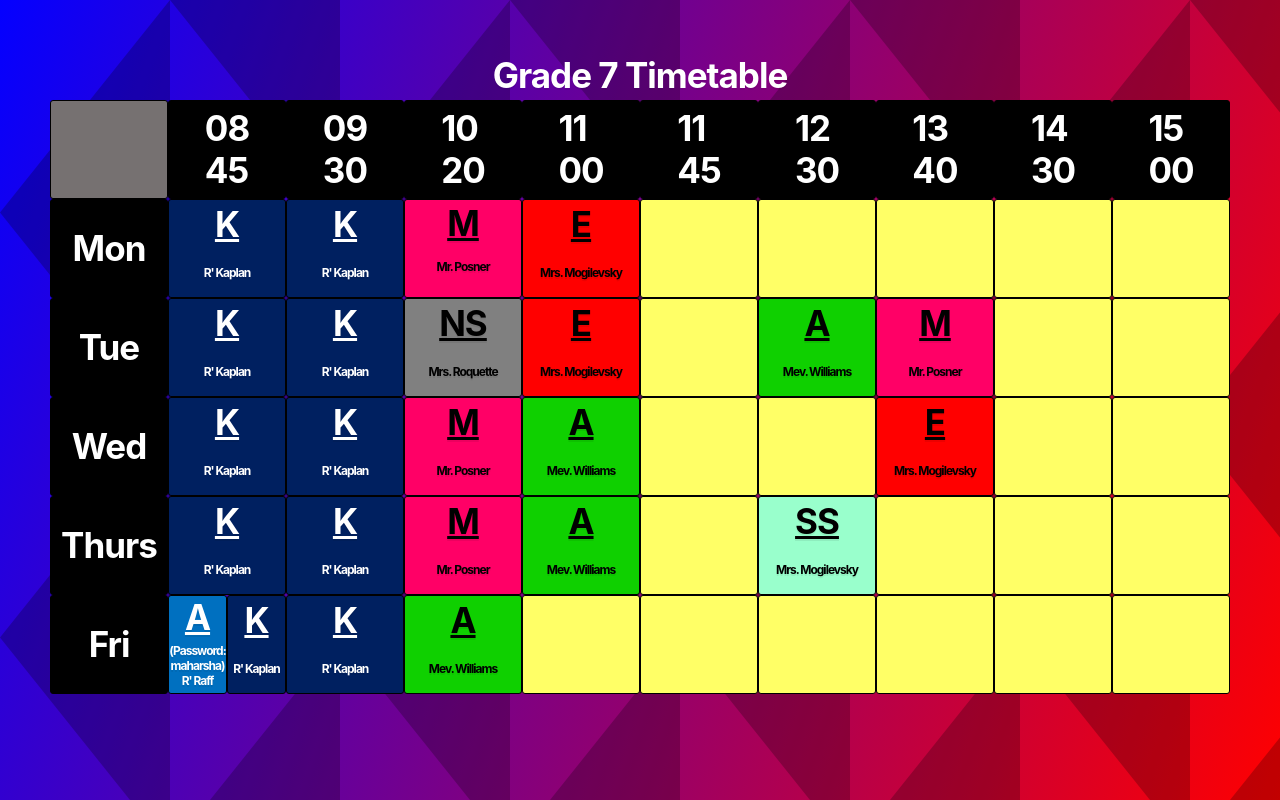
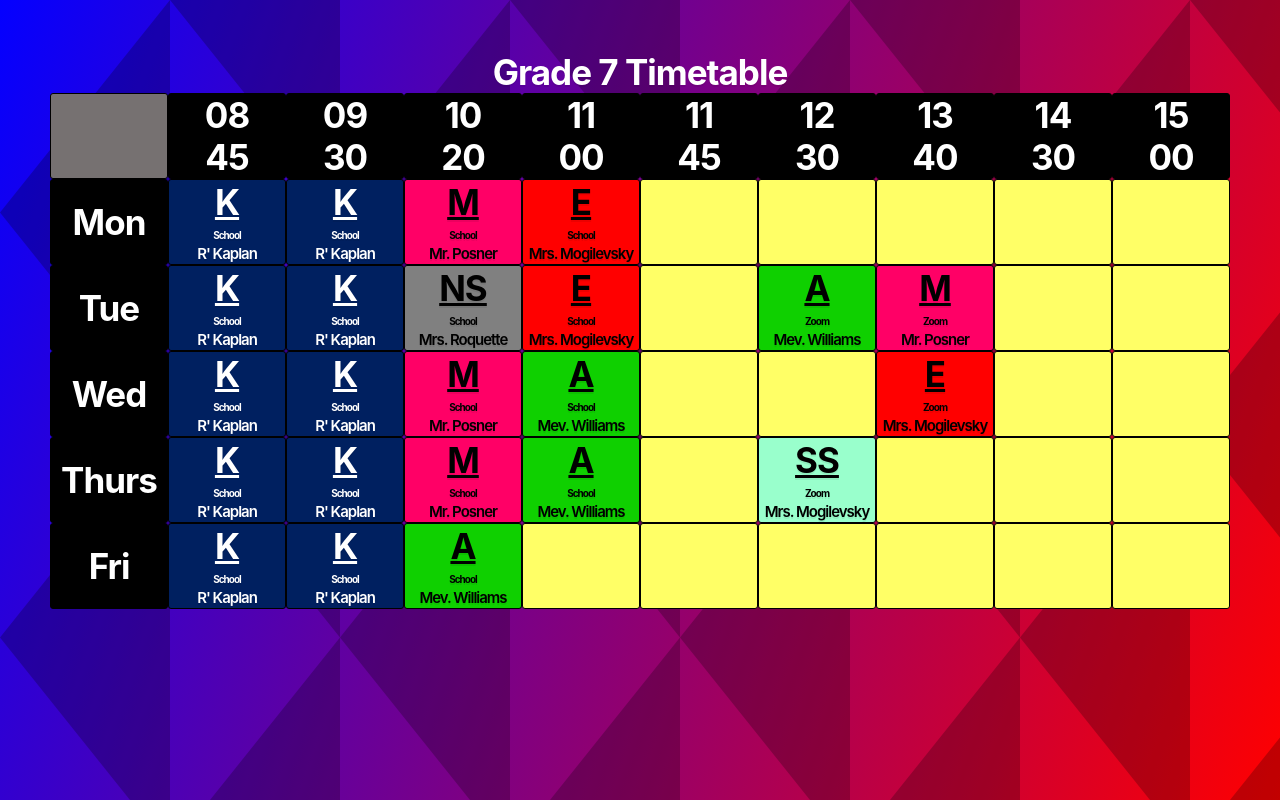
Before and after one commit to YechielN/MaharshaG7B, a plain HTML site: page index.html in a window 1280 px wide. Drawn offline with Linux system fonts and the light colour scheme.

Commit message:
Update index.html

```diff
--- a/index.html
+++ b/index.html
@@ -10,7 +10,7 @@
 </head>
 
 <body>
-  <div class="container">
+  <center><div class="container">
     <div class="item item1">Grade 7 Timetable</div>
     <div class="item item2"></div>
     <div class="item item3 time">08<br>45</div>
@@ -23,60 +23,62 @@
     <div class="item item10 time">14<br>30</div>
     <div class="item item11 time">15<br>00</div>
     <div class="item item12 date">Mon</div>
-    <div class="item item13 Kaplan"><a href="https://zoom.us/j/7277761460" class="Kaplan" target="_blank" style="place-self: center;">K</a><p><center style="font-size: 12px;">R' Kaplan</center></p></div>
-    <div class="item item14 Kaplan"><a href="https://zoom.us/j/7277761460" class="Kaplan" target="_blank" style="place-self: center;">K</a><p><center style="font-size: 12px;">R' Kaplan</center></p></div>
-    <div class="item item15 Math"><a href="https://us04web.zoom.us/j/3311209685?pwd=eHJQUG1FVWQxWkFOOUp5Ti8wYXhSdz09" class="Math" target="_blank" style="place-self: center;">M</a><p><center style="font-size: 12px;">Mr. Posner</center></p></p></div>
-    <div class="item item16 English"><a href="https://zoom.us/j/92743268010?pwd=NmpaQUhkNjVrZjgwUXpIakJldEp2dz09" class="English" target="_blank" style="place-self: center;">E</a><p><center style="font-size: 12px;">Mrs. Mogilevsky</center></p></div>
+    <div class="item item13 Kaplan"><a href="https://zoom.us/j/7277761460" class="Kaplan" style="place-self: center;" target="_blank">K<br><a><a style="font-size: 10px;">School</a><a style="font-size: 15px; font-weight: 600;">R' Kaplan</a></a></a></div>
+    <div class="item item14 Kaplan"><a href="https://zoom.us/j/7277761460" class="Kaplan" style="place-self: center;" target="_blank">K<br><a><a style="font-size: 10px;">School</a><a style="font-size: 15px; font-weight: 600;">R' Kaplan</a></a></a></div>
+    <div class="item item15 Math"><a href="https://us04web.zoom.us/j/3311209685?pwd=eHJQUG1FVWQxWkFOOUp5Ti8wYXhSdz09" class="Math" target="_blank" style="place-self: center;">M<br><a><a style="font-size: 10px;">School</a><a style="font-size: 15px; font-weight: 600;">Mr. Posner</a></a></a></div>
+    <div class="item item16 English"><a href="https://zoom.us/j/92743268010?pwd=NmpaQUhkNjVrZjgwUXpIakJldEp2dz09" class="English" target="_blank" style="place-self: center;">E<br><a><a style="font-size: 10px;">School</a><a style="font-size: 15px; font-weight: 600;">Mrs. Mogilevsky</a></a></a></div>
     <div class="item item17 empty"></div>
     <div class="item item18 empty"></div>
     <div class="item item19 empty"></div>
     <div class="item item20 empty"></div>
     <div class="item item21 empty"></div>
     <div class="item item22 date">Tue</div>
-    <div class="item item23 Kaplan"><a href="https://zoom.us/j/7277761460" class="Kaplan" target="_blank" style="place-self: center;">K</a><p><center style="font-size: 12px;">R' Kaplan</center></p></div>
-    <div class="item item24 Kaplan"><a href="https://zoom.us/j/7277761460" class="Kaplan" target="_blank" style="place-self: center;">K</a><p><center style="font-size: 12px;">R' Kaplan</center></p></div>
-    <div class="item item25 NS"><a href="https://us04web.zoom.us/j/75779271976?pwd=V1JkL3MrejJHWEVKOU1yOEN5S0R0Zz09" class="NS" target="_blank" style="place-self: center;">NS</a><p><center style="font-size: 12px;">Mrs. Roquette</center></p></div>
-    <div class="item item26 English"><a href="https://zoom.us/j/92743268010?pwd=NmpaQUhkNjVrZjgwUXpIakJldEp2dz09" class="English" target="_blank" style="place-self: center;">E</a><p><center style="font-size: 12px;">Mrs. Mogilevsky</center></p></div>
+    <div class="item item23 Kaplan"><a href="https://zoom.us/j/7277761460" class="Kaplan" style="place-self: center;" target="_blank">K<br><a><a style="font-size: 10px;">School</a><a style="font-size: 15px; font-weight: 600;">R' Kaplan</a></a></a></div>
+    <div class="item item24 Kaplan"><a href="https://zoom.us/j/7277761460" class="Kaplan" style="place-self: center;" target="_blank">K<br><a><a style="font-size: 10px;">School</a><a style="font-size: 15px; font-weight: 600;">R' Kaplan</a></a></a></div>
+    <!--<div class="item item25 NS"><a href="https://us04web.zoom.us/j/75779271976?pwd=V1JkL3MrejJHWEVKOU1yOEN5S0R0Zz09" class="NS" target="_blank" style="place-self: center;">NS</a><p><center style="font-size: 12px;">Mrs. Roquette</center></p></div>-->
+    <div class="item item25 NS"><a href="https://us04web.zoom.us/j/75779271976?pwd=V1JkL3MrejJHWEVKOU1yOEN5S0R0Zz09" class="NS" target="_blank" style="place-self: center;">NS<br><a><a style="font-size: 10px;">School</a><a style="font-size: 15px; font-weight: 600;">Mrs. Roquette</a></a></a></div>
+    <div class="item item26 English"><a href="https://zoom.us/j/92743268010?pwd=NmpaQUhkNjVrZjgwUXpIakJldEp2dz09" class="English" target="_blank" style="place-self: center;">E<br><a><a style="font-size: 10px;">School</a><a style="font-size: 15px; font-weight: 600;">Mrs. Mogilevsky</a></a></a></div>
     <div class="item item27 empty"></div>
-    <div class="item item28 Afrikaans"><a href="https://us04web.zoom.us/j/8581387458?pwd=NFhJVUt3ZUczbDFDQkJiZnBNK1JHdz09" class="Afrikaans" target="_blank" style="place-self: center;">A</a><p><center style="font-size: 12px;">Mev. Williams</center></p></div>
-    <div class="item item29 Math"><a href="https://us04web.zoom.us/j/3311209685?pwd=eHJQUG1FVWQxWkFOOUp5Ti8wYXhSdz09" class="Math" target="_blank" style="place-self: center;">M</a><p><center style="font-size: 12px;">Mr. Posner</center></p></div>
+    <!--<div class="item item28 Afrikaans"><a href="https://us04web.zoom.us/j/8581387458?pwd=NFhJVUt3ZUczbDFDQkJiZnBNK1JHdz09" class="Afrikaans" target="_blank" style="place-self: center;">A</a><p><center style="font-size: 12px;">Mev. Williams</center></p></div>-->
+    <div class="item item28 Afrikaans"><a href="https://us04web.zoom.us/j/8581387458?pwd=NFhJVUt3ZUczbDFDQkJiZnBNK1JHdz09" class="Afrikaans" target="_blank" style="place-self: center;">A<br><a><a style="font-size: 10px;">Zoom</a><a style="font-size: 15px; font-weight: 600;">Mev. Williams</a></a></a></div>
+    <div class="item item29 Math"><a href="https://us04web.zoom.us/j/3311209685?pwd=eHJQUG1FVWQxWkFOOUp5Ti8wYXhSdz09" class="Math" target="_blank" style="place-self: center;">M<br><a><a style="font-size: 10px;">Zoom</a><a style="font-size: 15px; font-weight: 600;">Mr. Posner</a></a></a></div>
     <div class="item item30 empty"></div>
     <div class="item item31 empty"></div>
     <div class="item item32 date">Wed</div>
-    <div class="item item33 Kaplan"><a href="https://zoom.us/j/7277761460" class="Kaplan" target="_blank" style="place-self: center;">K</a><p><center style="font-size: 12px;">R' Kaplan</center></p></div>
-    <div class="item item34 Kaplan"><a href="https://zoom.us/j/7277761460" class="Kaplan" target="_blank" style="place-self: center;">K</a><p><center style="font-size: 12px;">R' Kaplan</center></p></div>
-    <div class="item item35 Math"><a href="https://us04web.zoom.us/j/3311209685?pwd=eHJQUG1FVWQxWkFOOUp5Ti8wYXhSdz09" class="Math" target="_blank" style="place-self: center;">M</a><p><center style="font-size: 12px;">Mr. Posner</center></p></div>
-    <div class="item item36 Afrikaans"><a href="https://us04web.zoom.us/j/8581387458?pwd=NFhJVUt3ZUczbDFDQkJiZnBNK1JHdz09" class="Afrikaans" target="_blank" style="place-self: center;">A</a><p><center style="font-size: 12px;">Mev. Williams</center></p></div>
+    <div class="item item33 Kaplan"><a href="https://zoom.us/j/7277761460" class="Kaplan" style="place-self: center;" target="_blank">K<br><a><a style="font-size: 10px;">School</a><a style="font-size: 15px; font-weight: 600;">R' Kaplan</a></a></a></div>
+    <div class="item item34 Kaplan"><a href="https://zoom.us/j/7277761460" class="Kaplan" style="place-self: center;" target="_blank">K<br><a><a style="font-size: 10px;">School</a><a style="font-size: 15px; font-weight: 600;">R' Kaplan</a></a></a></div>
+    <div class="item item35 Math"><a href="https://us04web.zoom.us/j/3311209685?pwd=eHJQUG1FVWQxWkFOOUp5Ti8wYXhSdz09" class="Math" target="_blank" style="place-self: center;">M<br><a><a style="font-size: 10px;">School</a><a style="font-size: 15px; font-weight: 600;">Mr. Posner</a></a></a></div>
+    <div class="item item36 Afrikaans"><a href="https://us04web.zoom.us/j/8581387458?pwd=NFhJVUt3ZUczbDFDQkJiZnBNK1JHdz09" class="Afrikaans" target="_blank" style="place-self: center;">A<br><a><a style="font-size: 10px;">School</a><a style="font-size: 15px; font-weight: 600;">Mev. Williams</a></a></a></div>
     <div class="item item37 empty"></div>
     <div class="item item38 empty"></div>
-    <div class="item item39 English"><a href="https://zoom.us/j/92743268010?pwd=NmpaQUhkNjVrZjgwUXpIakJldEp2dz09" class="English" target="_blank" style="place-self: center;">E</a><p><center style="font-size: 12px;">Mrs. Mogilevsky</center></p></div>
+    <div class="item item39 English"><a href="https://zoom.us/j/92743268010?pwd=NmpaQUhkNjVrZjgwUXpIakJldEp2dz09" class="English" target="_blank" style="place-self: center;">E<br><a><a style="font-size: 10px;">Zoom</a><a style="font-size: 15px; font-weight: 600;">Mrs. Mogilevsky</a></a></a></div>
     <div class="item item40 empty"></div>
     <div class="item item41 empty"></div>
     <div class="item item42 date">Thurs</div>
-    <div class="item item43 Kaplan"><a href="https://zoom.us/j/7277761460" class="Kaplan" target="_blank" style="place-self: center;">K</a><p><center style="font-size: 12px;">R' Kaplan</center></p></div>
-    <div class="item item44 Kaplan"><a href="https://zoom.us/j/7277761460" class="Kaplan" target="_blank" style="place-self: center;">K</a><p><center style="font-size: 12px;">R' Kaplan</center></p></div>
-    <div class="item item45 Math"><a href="https://us04web.zoom.us/j/3311209685?pwd=eHJQUG1FVWQxWkFOOUp5Ti8wYXhSdz09" class="Math" target="_blank" style="place-self: center;">M</a><p><center style="font-size: 12px;">Mr. Posner</center></p></div>
-    <div class="item item46 Afrikaans"><a href="https://us04web.zoom.us/j/8581387458?pwd=NFhJVUt3ZUczbDFDQkJiZnBNK1JHdz09" class="Afrikaans" target="_blank" style="place-self: center;">A</a><p><center style="font-size: 12px;">Mev. Williams</center></p></div>
+    <div class="item item43 Kaplan"><a href="https://zoom.us/j/7277761460" class="Kaplan" style="place-self: center;" target="_blank">K<br><a><a style="font-size: 10px;">School</a><a style="font-size: 15px; font-weight: 600;">R' Kaplan</a></a></a></div>
+    <div class="item item44 Kaplan"><a href="https://zoom.us/j/7277761460" class="Kaplan" style="place-self: center;" target="_blank">K<br><a><a style="font-size: 10px;">School</a><a style="font-size: 15px; font-weight: 600;">R' Kaplan</a></a></a></div>
+    <div class="item item45 Math"><a href="https://us04web.zoom.us/j/3311209685?pwd=eHJQUG1FVWQxWkFOOUp5Ti8wYXhSdz09" class="Math" target="_blank" style="place-self: center;">M<br><a><a style="font-size: 10px;">School</a><a style="font-size: 15px; font-weight: 600;">Mr. Posner</a></a></a></div>
+    <div class="item item46 Afrikaans"><a href="https://us04web.zoom.us/j/8581387458?pwd=NFhJVUt3ZUczbDFDQkJiZnBNK1JHdz09" class="Afrikaans" target="_blank" style="place-self: center;">A<br><a><a style="font-size: 10px;">School</a><a style="font-size: 15px; font-weight: 600;">Mev. Williams</a></a></a></div>
     <div class="item item47 empty"></div>
-    <div class="item item48 SS"><a href="https://zoom.us/j/92743268010?pwd=NmpaQUhkNjVrZjgwUXpIakJldEp2dz09" class="SS" target="_blank" style="place-self: center;">SS</a><p><center style="font-size: 12px;">Mrs. Mogilevsky</center></p></div>
+    <div class="item item48 SS"><a href="https://zoom.us/j/92743268010?pwd=NmpaQUhkNjVrZjgwUXpIakJldEp2dz09" class="SS" target="_blank" style="place-self: center;">SS<br><a><a style="font-size: 10px;">Zoom</a><a style="font-size: 15px; font-weight: 600;">Mrs. Mogilevsky</a></a></a></div>
     <div class="item item49 empty"></div>
     <div class="item item50 empty"></div>
     <div class="item item51 empty"></div>
     <div class="item item52 date">Fri</div>
-    <div class="item item53 Assembly"><a href="https://zoom.us/j/7277761460" class="Assembly" target="_blank" style="place-self: center;">A</a><p><center style="font-size: 12px;">(Password:<br>maharsha)<br>R' Raff</p></center></div>
-    <div class="item item54 Kaplan"><a href="https://zoom.us/j/7277761460" class="Kaplan" target="_blank" style="place-self: center;">K</a><p><center style="font-size: 12px;">R' Kaplan</center></p></div>
-    <div class="item item55 Kaplan"><a href="https://zoom.us/j/7277761460" class="Kaplan" target="_blank" style="place-self: center;">K</a><p><center style="font-size: 12px;">R' Kaplan</center></p></div>
-    <div class="item item56 Afrikaans"><a href="https://us04web.zoom.us/j/8581387458?pwd=NFhJVUt3ZUczbDFDQkJiZnBNK1JHdz09" class="Afrikaans" target="_blank" style="place-self: center;">A</a><p><center style="font-size: 12px;">Mev. Williams</center></p></div>
+    <!--<div class="item item53 Assembly"><a href="https://zoom.us/j/7277761460" class="Assembly" target="_blank" style="place-self: center;">A</a><p><center style="font-size: 12px;">(Password:<br>maharsha)<br>R' Raff</p></center></div>-->
+    <div class="item item54 Kaplan"><a href="https://zoom.us/j/7277761460" class="Kaplan" style="place-self: center;" target="_blank">K<br><a><a style="font-size: 10px;">School</a><a style="font-size: 15px; font-weight: 600;">R' Kaplan</a></a></a></div>
+    <div class="item item55 Kaplan"><a href="https://zoom.us/j/7277761460" class="Kaplan" style="place-self: center;" target="_blank">K<br><a><a style="font-size: 10px;">School</a><a style="font-size: 15px; font-weight: 600;">R' Kaplan</a></a></a></div>
+    <div class="item item56 Afrikaans"><a href="https://us04web.zoom.us/j/8581387458?pwd=NFhJVUt3ZUczbDFDQkJiZnBNK1JHdz09" class="Afrikaans" target="_blank" style="place-self: center;">A<br><a><a style="font-size: 10px;">School</a><a style="font-size: 15px; font-weight: 600;">Mev. Williams</a></a></a></div>
     <div class="item item57 empty"></div>
     <div class="item item58 empty"></div>
     <div class="item item59 empty"></div>
     <div class="item item60 empty"></div>
     <div class="item item61 empty"></div>
     <div class="item item62 empty"></div>
-  </div>
+  </div></center>
 
   <style>
-        a:hover {
+    a.Kaplan:hover {
   color: blue;
   animation-duration: 500ms;
   animation-name: wave;
@@ -84,6 +86,86 @@
   /*transform: scale(1.2);*/
   animation-fill-mode: forwards;
 }
+a.RPK:hover {
+  color: blue;
+  animation-duration: 500ms;
+  animation-name: wave;
+  animation-iteration-count: 1;
+  /*transform: scale(1.2);*/
+  animation-fill-mode: forwards;
+}
+a.Afrikaans:hover {
+  color: blue;
+  animation-duration: 500ms;
+  animation-name: wave;
+  animation-iteration-count: 1;
+  /*transform: scale(1.2);*/
+  animation-fill-mode: forwards;
+}
+a.Assembly:hover {
+  color: blue;
+  animation-duration: 500ms;
+  animation-name: wave;
+  animation-iteration-count: 1;
+  /*transform: scale(1.2);*/
+  animation-fill-mode: forwards;
+}
+a.English:hover {
+  color: blue;
+  animation-duration: 500ms;
+  animation-name: wave;
+  animation-iteration-count: 1;
+  /*transform: scale(1.2);*/
+  animation-fill-mode: forwards;
+}
+a.Hebrew:hover {
+  color: blue;
+  animation-duration: 500ms;
+  animation-name: wave;
+  animation-iteration-count: 1;
+  /*transform: scale(1.2);*/
+  animation-fill-mode: forwards;
+}
+a.Math:hover {
+  color: blue;
+  animation-duration: 500ms;
+  animation-name: wave;
+  animation-iteration-count: 1;
+  /*transform: scale(1.2);*/
+  animation-fill-mode: forwards;
+}
+a.NS:hover {
+  color: blue;
+  animation-duration: 500ms;
+  animation-name: wave;
+  animation-iteration-count: 1;
+  /*transform: scale(1.2);*/
+  animation-fill-mode: forwards;
+}
+a.SS:hover {
+  color: blue;
+  animation-duration: 500ms;
+  animation-name: wave;
+  animation-iteration-count: 1;
+  /*transform: scale(1.2);*/
+  animation-fill-mode: forwards;
+}
+a.LO:hover {
+  color: blue;
+  animation-duration: 500ms;
+  animation-name: wave;
+  animation-iteration-count: 1;
+  /*transform: scale(1.2);*/
+  animation-fill-mode: forwards;
+}
+        /*a:hover {
+  color: blue;
+  animation-duration: 500ms;
+  animation-name: wave;
+  animation-iteration-count: 1;*/
+  /*transform: scale(1.2);*/
+  /*animation-fill-mode: forwards;
+}*/
 @keyframes wave {
       0% {
         transform: rotate(2.5deg);
@@ -127,9 +209,9 @@
     .item53 {
       grid-column: span 1;
     }
-    .item54 {
+    /*.item54 {
       grid-column: span 1;
-    }
+    }*/
     .RDS {
       color: #000000;
       background-color: #0099ff;
```
